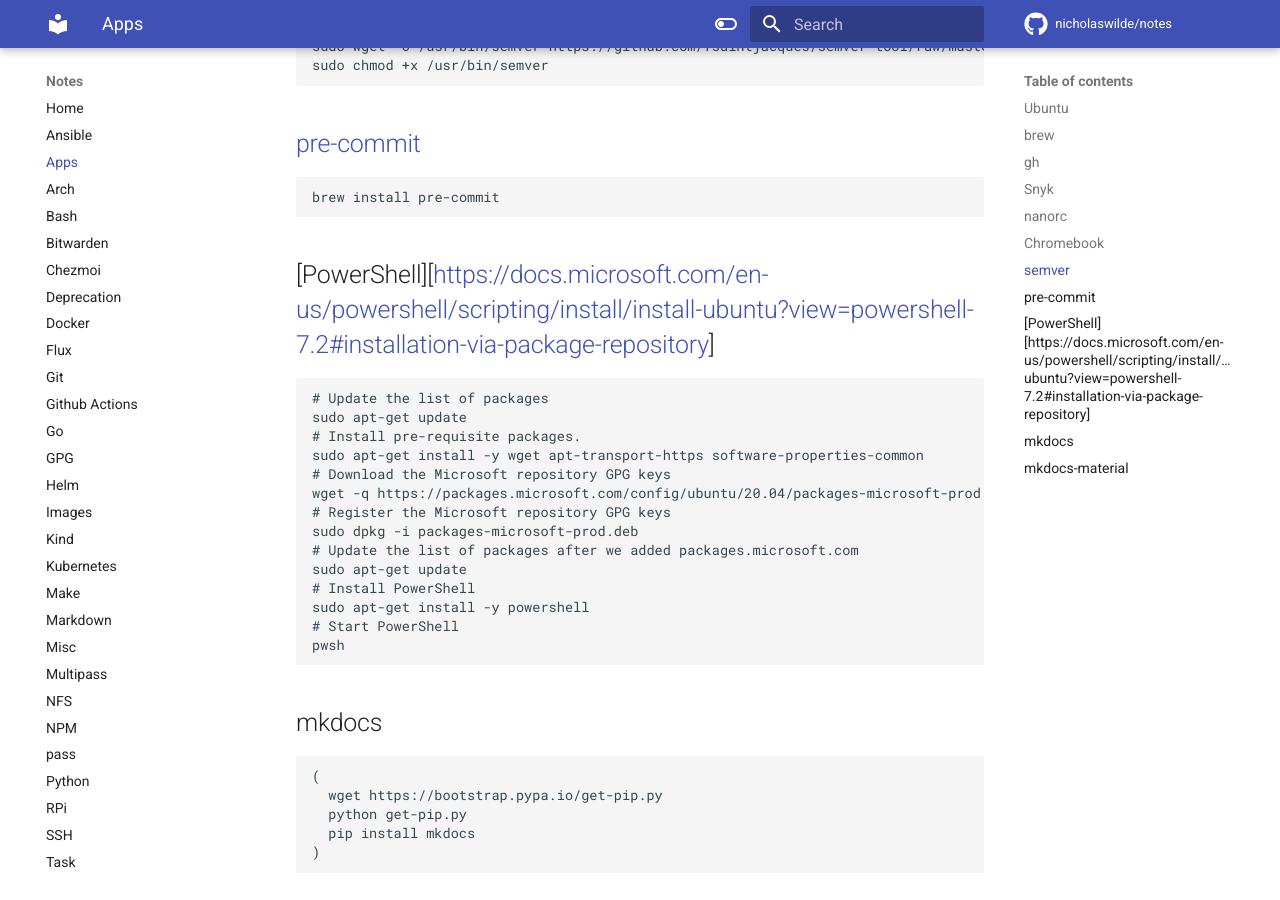
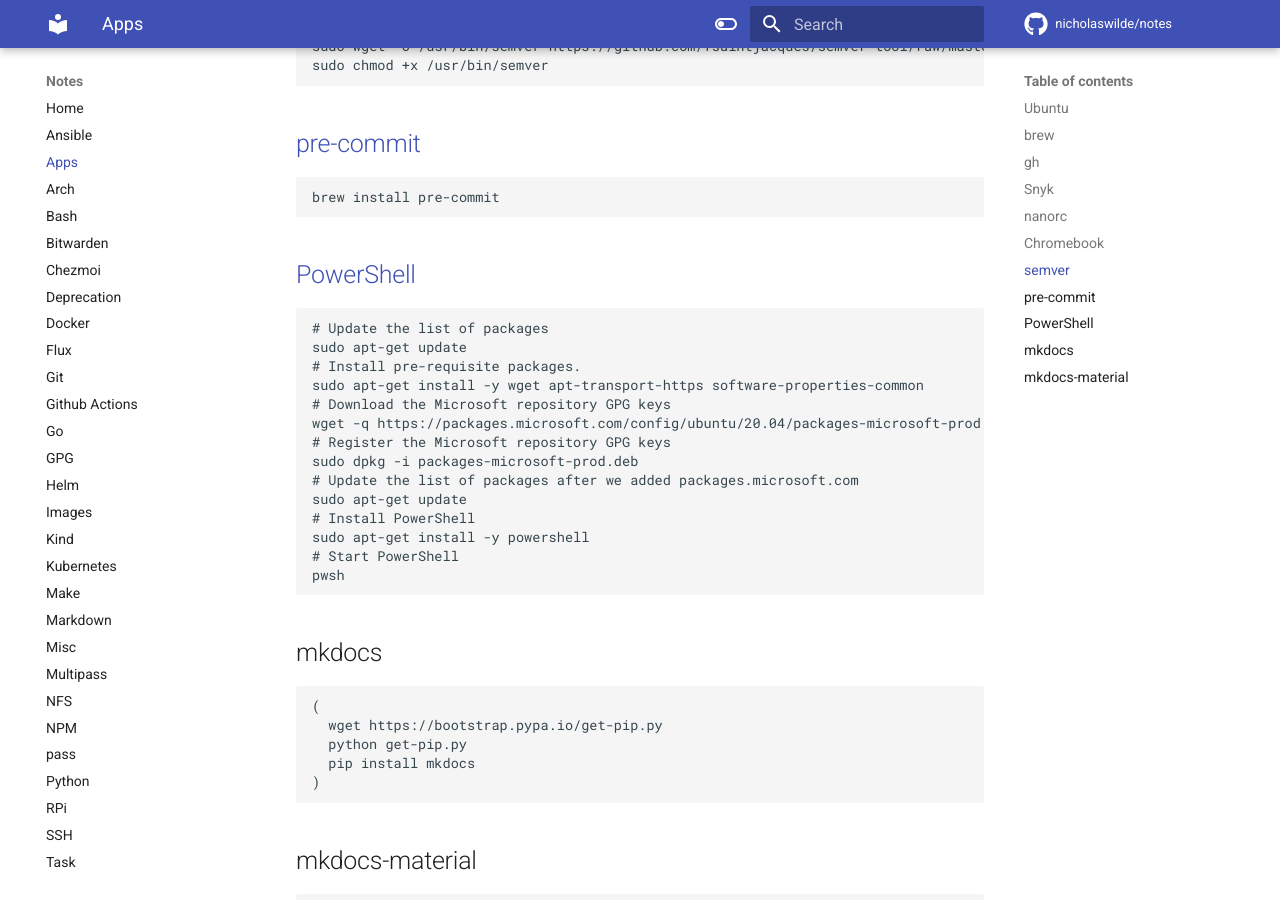
Before and after one commit to nicholaswilde/notes, an MkDocs documentation site: the page built from docs/apps.md, in a window 1280 px wide and 900 px high, scrolled down 1122 px. Built offline with MkDocs 1.6.1 and Material for MkDocs 9.7.7, drawn with Linux system fonts in a browser that asks for light colours; comment, search, counter and statistics services are not loaded.

Commit message:
Fix link to PowerShell

````diff
--- a/docs/apps.md
+++ b/docs/apps.md
@@ -57,7 +57,7 @@
 brew install pre-commit
 ```
 
-## [PowerShell][https://docs.microsoft.com/en-us/powershell/scripting/install/install-ubuntu?view=powershell-7.2#installation-via-package-repository]
+## [PowerShell](https://docs.microsoft.com/en-us/powershell/scripting/install/install-ubuntu?view=powershell-7.2#installation-via-package-repository)
 
 ```
 # Update the list of packages
````
